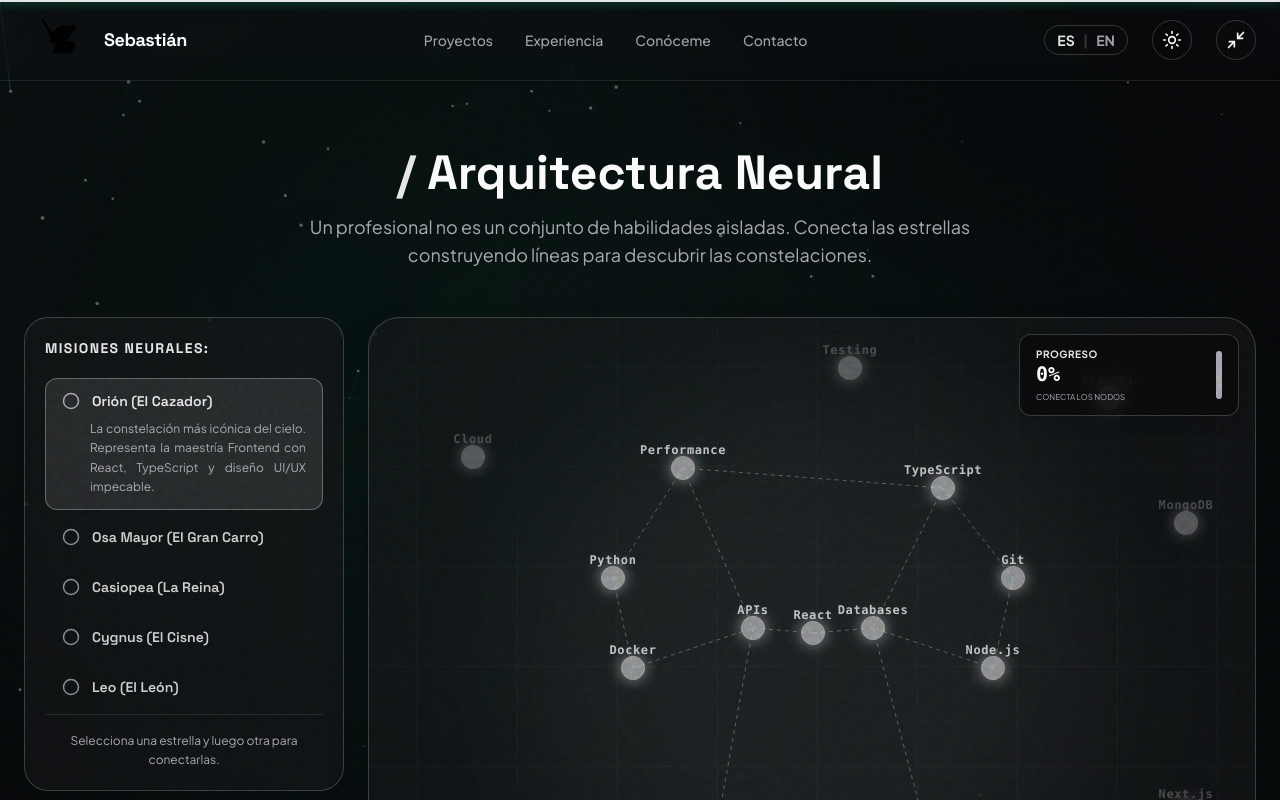
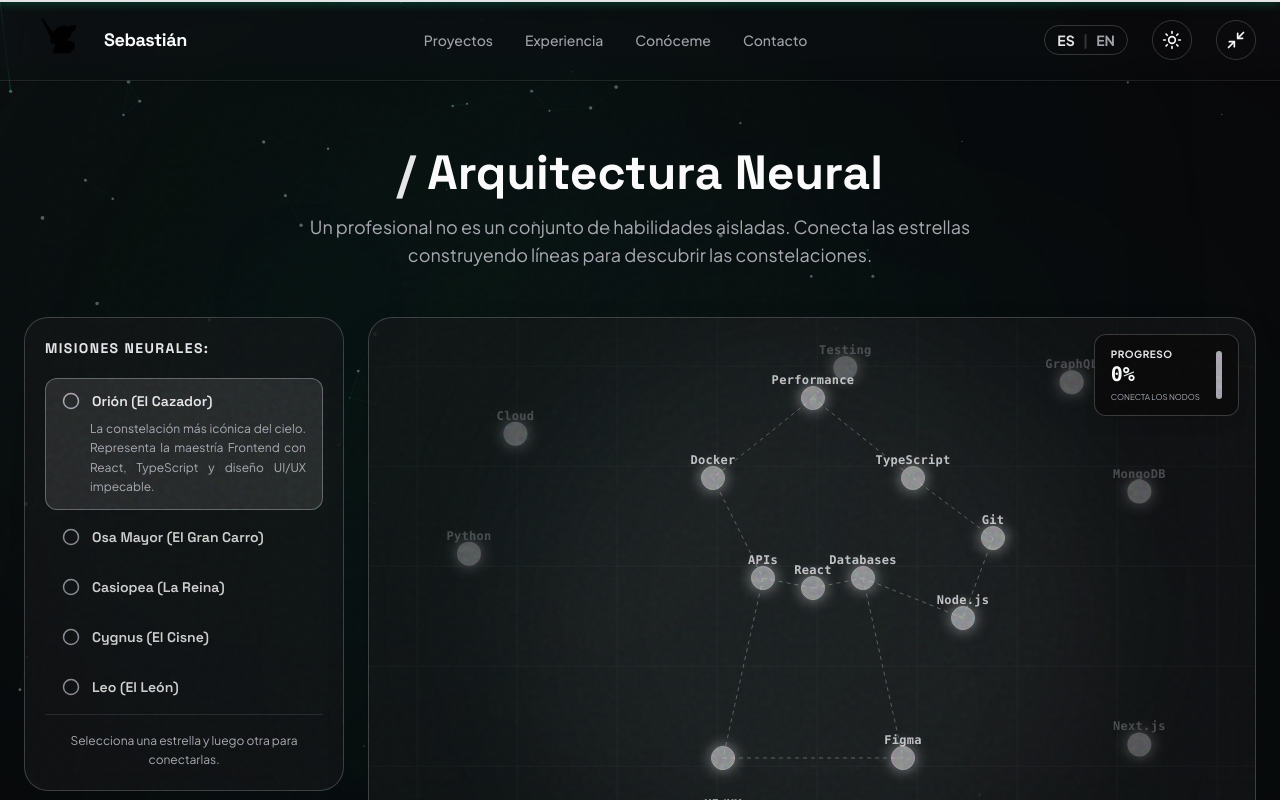
Before and after one commit to sebastianUCC2024/PortafolioPersonal, a Next.js app: page / in a window 1280 px wide. Both pictures are taken after a click on the button "Orión (El Cazador)". Shown: the part 4494-5294 px from the top of the page. Built offline with nearby package versions, Linux system fonts and the light colour scheme.

Commit message:
Cambios finales

```diff
--- a/components/sections/synergy.tsx
+++ b/components/sections/synergy.tsx
@@ -17,50 +17,50 @@ interface StarNode {
 }
 
 const INITIAL_STARS: StarNode[] = [
-    { id: "react", label: "React", x: 250, y: 200 },
-    { id: "nextjs", label: "Next.js", x: 550, y: 180 },
-    { id: "ts", label: "TypeScript", x: 650, y: 350 },
-    { id: "ui", label: "UI/UX", x: 150, y: 450 },
-    { id: "arch", label: "Arquitectura", x: 700, y: 500 },
-    { id: "perf", label: "Performance", x: 400, y: 80 },
-    { id: "backend", label: "APIs", x: 300, y: 300 },
-    { id: "db", label: "Databases", x: 500, y: 400 },
-    { id: "design", label: "Figma", x: 600, y: 550 },
-    { id: "python", label: "Python", x: 100, y: 250 },
-    { id: "cloud", label: "Cloud", x: 450, y: 500 },
-    { id: "docker", label: "Docker", x: 200, y: 350 },
-    { id: "git", label: "Git", x: 550, y: 250 },
-    { id: "testing", label: "Testing", x: 350, y: 550 },
-    { id: "node", label: "Node.js", x: 650, y: 150 },
-    { id: "graphql", label: "GraphQL", x: 500, y: 100 },
-    { id: "mongodb", label: "MongoDB", x: 150, y: 150 },
+    { id: "react", label: "React", x: 0.35, y: 0.30 },
+    { id: "nextjs", label: "Next.js", x: 0.70, y: 0.25 },
+    { id: "ts", label: "TypeScript", x: 0.80, y: 0.55 },
+    { id: "ui", label: "UI/UX", x: 0.20, y: 0.70 },
+    { id: "arch", label: "Arquitectura", x: 0.85, y: 0.80 },
+    { id: "perf", label: "Performance", x: 0.50, y: 0.15 },
+    { id: "backend", label: "APIs", x: 0.40, y: 0.50 },
+    { id: "db", label: "Databases", x: 0.65, y: 0.65 },
+    { id: "design", label: "Figma", x: 0.75, y: 0.88 },
+    { id: "python", label: "Python", x: 0.15, y: 0.35 },
+    { id: "cloud", label: "Cloud", x: 0.58, y: 0.82 },
+    { id: "docker", label: "Docker", x: 0.28, y: 0.58 },
+    { id: "git", label: "Git", x: 0.72, y: 0.40 },
+    { id: "testing", label: "Testing", x: 0.45, y: 0.88 },
+    { id: "node", label: "Node.js", x: 0.82, y: 0.22 },
+    { id: "graphql", label: "GraphQL", x: 0.62, y: 0.18 },
+    { id: "mongodb", label: "MongoDB", x: 0.18, y: 0.22 },
 ];
 
 const TARGET_CONSTELLATIONS = [
     {
         id: "orion",
-        nodes: ["perf", "ts", "backend", "react", "db", "ui", "design", "python", "docker", "git", "node"],
+        nodes: ["perf", "docker", "ts", "git", "backend", "react", "db", "node", "ui", "design"],
         edges: [
-            ["perf", "ts"], // Hombros
-            ["perf", "python"], ["python", "docker"], ["docker", "backend"], // Brazo izq
-            ["ts", "git"], ["git", "node"], ["node", "db"], // Brazo der
-            ["perf", "backend"], ["ts", "db"], // Hombros a cinturón
+            ["perf", "docker"], // Hombro izquierdo
+            ["perf", "ts"], // Hombro derecho
+            ["docker", "backend"], // Brazo izquierdo
+            ["ts", "git"], ["git", "node"], // Brazo derecho
             ["backend", "react"], ["react", "db"], // Cinturón
-            ["backend", "ui"], ["db", "design"], // Pies
+            ["node", "db"], // Conexión brazo a cinturón
+            ["backend", "ui"], ["db", "design"], // Piernas
             ["ui", "design"], // Base
         ],
         positions: {
-            perf: {x: -130, y: -200},
-            ts: {x: 130, y: -180},
-            python: {x: -200, y: -90},
-            docker: {x: -180, y: 0},
-            backend: {x: -60, y: -40},
-            react: {x: 0, y: -35},
-            db: {x: 60, y: -40},
-            git: {x: 200, y: -90},
-            node: {x: 180, y: 0},
-            ui: {x: -100, y: 180},
-            design: {x: 120, y: 190},
+            perf: {x: 0, y: -220},
+            docker: {x: -100, y: -140},
+            ts: {x: 100, y: -140},
+            git: {x: 180, y: -80},
+            node: {x: 150, y: 0},
+            backend: {x: -50, y: -40},
+            react: {x: 0, y: -30},
+            db: {x: 50, y: -40},
+            ui: {x: -90, y: 140},
+            design: {x: 90, y: 140},
         }
     },
     {
@@ -101,8 +101,8 @@ const TARGET_CONSTELLATIONS = [
         edges: [
             ["perf", "ts"], ["ts", "docker"], // Cola
             ["docker", "backend"], ["backend", "react"], ["react", "cloud"], // Cuerpo
-            ["ui", "git"], ["git", "backend"], // Ala izq
-            ["arch", "graphql"], ["graphql", "backend"], // Ala der
+            ["ui", "git"], ["git", "backend"], // Ala izquierda
+            ["arch", "graphql"], ["graphql", "backend"], // Ala derecha
         ],
         positions: {
             perf: {x: 0, y: -220},
@@ -119,11 +119,10 @@ const TARGET_CONSTELLATIONS = [
     },
     {
         id: "leo",
-        nodes: ["perf", "ts", "backend", "react", "db", "arch", "python"],
+        nodes: ["perf", "ts", "backend", "react", "db", "arch"],
         edges: [
             ["perf", "ts"], ["ts", "backend"], ["backend", "react"],
-            ["react", "db"], ["db", "arch"],
-            ["arch", "backend"], ["backend", "python"],
+            ["react", "db"], ["db", "arch"], ["arch", "backend"],
         ],
         positions: {
             perf: {x: -140, y: -140},
@@ -132,7 +131,6 @@ const TARGET_CONSTELLATIONS = [
             react: {x: 80, y: 60},
             db: {x: 140, y: 140},
             arch: {x: 40, y: 120},
-            python: {x: -50, y: 70},
         }
     }
 ];
@@ -186,32 +184,50 @@ export function SynergySection() {
     const getDynamicNodePosition = (node: StarNode, index: number): { x: number, y: number } => {
         if (isUltimateVictory) {
             // All nodes form a massive ring for the ultimate victory
+            const radius = Math.min(dimensions.width, dimensions.height) * 0.35;
             return {
-                x: (dimensions.width / 2) + Math.cos(index * (Math.PI * 2) / nodes.length) * 180,
-                y: (dimensions.height / 2) + Math.sin(index * (Math.PI * 2) / nodes.length) * 180
+                x: (dimensions.width / 2) + Math.cos(index * (Math.PI * 2) / nodes.length) * radius,
+                y: (dimensions.height / 2) + Math.sin(index * (Math.PI * 2) / nodes.length) * radius
             };
         }
 
-        if (!activeMissionId) return { x: node.x, y: node.y }; // Default position if no mission
+        if (!activeMissionId) {
+            // Default position using relative coordinates with padding
+            const padding = 0.08; // 8% padding from edges
+            return {
+                x: padding * dimensions.width + node.x * (dimensions.width * (1 - 2 * padding)),
+                y: padding * dimensions.height + node.y * (dimensions.height * (1 - 2 * padding))
+            };
+        }
 
         if (activeMissionId === "final") {
             // Final Mission: similar to victory but before connecting
+            const radius = Math.min(dimensions.width, dimensions.height) * 0.32;
             return {
-                x: (dimensions.width / 2) + Math.cos(index * (Math.PI * 2) / nodes.length) * 160,
-                y: (dimensions.height / 2) + Math.sin(index * (Math.PI * 2) / nodes.length) * 160
+                x: (dimensions.width / 2) + Math.cos(index * (Math.PI * 2) / nodes.length) * radius,
+                y: (dimensions.height / 2) + Math.sin(index * (Math.PI * 2) / nodes.length) * radius
             };
         }
 
         const mission = TARGET_CONSTELLATIONS.find(c => c.id === activeMissionId);
-        if (!mission) return { x: node.x, y: node.y };
+        if (!mission) {
+            const padding = 0.08;
+            return {
+                x: padding * dimensions.width + node.x * (dimensions.width * (1 - 2 * padding)),
+                y: padding * dimensions.height + node.y * (dimensions.height * (1 - 2 * padding))
+            };
+        }
 
         const missionNodePos = (mission as any).positions?.[node.id];
 
         if (missionNodePos) {
-            // Use specific position for this mission
+            // Use specific position for this mission (scaled to canvas size)
+            // Use a larger scale for smaller screens
+            const baseSize = Math.min(dimensions.width, dimensions.height);
+            const scale = baseSize < 500 ? baseSize / 500 : baseSize / 600;
             return {
-                x: (dimensions.width / 2) + missionNodePos.x,
-                y: (dimensions.height / 2) + missionNodePos.y
+                x: (dimensions.width / 2) + missionNodePos.x * scale,
+                y: (dimensions.height / 2) + missionNodePos.y * scale
             };
         } else {
             // Node is NOT in the mission -> Scatter them predictably to the edges
@@ -340,6 +356,14 @@ export function SynergySection() {
             return;
         }
 
+        // Validar que el nodo pertenece a la misión activa
+        const mission = TARGET_CONSTELLATIONS.find(c => c.id === activeMissionId);
+        if (activeMissionId !== "final" && mission && !mission.nodes.includes(id)) {
+            // El nodo no pertenece a esta constelación, no permitir selección
+            setSelectedNodeId(null);
+            return;
+        }
+
         // Mechanics: Click-to-Connect / Drag-to-Connect hybrid
         if (!selectedNodeId) {
             setSelectedNodeId(id);
@@ -347,11 +371,19 @@ export function SynergySection() {
             if (selectedNodeId === id) {
                 setSelectedNodeId(null);
             } else {
+                // Validar que ambos nodos pertenecen a la misión activa
+                if (activeMissionId !== "final" && mission && !mission.nodes.includes(selectedNodeId)) {
+                    setSelectedNodeId(null);
+                    return;
+                }
+
+                // Verificar si la conexión ya existe (en cualquier dirección)
                 const exists = userEdges.find(e =>
                     (e.from === selectedNodeId && e.to === id) ||
-                    (e.to === selectedNodeId && e.from === id)
+                    (e.from === id && e.to === selectedNodeId)
                 );
 
+                // Solo agregar si no existe
                 if (!exists) {
                     setUserEdges(prev => [...prev, { from: selectedNodeId, to: id }]);
                 }
@@ -503,7 +535,7 @@ export function SynergySection() {
                             ref={containerRef}
                             onPointerDown={handleContainerPointerDown}
                             onPointerMove={handleContainerPointerMove}
-                            className="relative w-full h-[500px] sm:h-[550px] md:h-[600px] lg:h-[650px] xl:h-[700px] bg-card-bg/50 border border-brand-cyan/20 rounded-[2rem] overflow-hidden shadow-2xl backdrop-blur-md select-none touch-none"
+                            className="relative w-full min-h-[400px] h-[450px] sm:h-[500px] md:h-[550px] lg:h-[600px] bg-card-bg/50 border border-brand-cyan/20 rounded-3xl overflow-hidden shadow-2xl backdrop-blur-md select-none touch-none"
                         >
                             {/* Grilla Animada Parallax - Ocultar en modo minimalista */}
                             {!isMinimal && (
@@ -529,22 +561,22 @@ export function SynergySection() {
 
                              {/* UI de Ayuda con barra de progreso vertical reducida */}
                              {activeMissionId && !isUltimateVictory && (
-                                 <FadeIn className="absolute top-4 right-4 z-20 w-auto min-w-[180px] md:min-w-[220px] pointer-events-none">
-                                     <div className="bg-background/80 border border-brand-cyan/20 px-4 py-3 rounded-xl backdrop-blur-md shadow-lg flex items-center gap-4">
-                                         <div className="flex flex-col flex-1 gap-1">
+                                 <FadeIn className="absolute top-3 right-3 md:top-4 md:right-4 z-30 w-auto pointer-events-none">
+                                     <div className="bg-background/80 border border-brand-cyan/20 px-3 py-2 md:px-4 md:py-3 rounded-xl backdrop-blur-md shadow-lg flex items-center gap-3 md:gap-4">
+                                         <div className="flex flex-col flex-1 gap-0.5 md:gap-1">
                                              <div className="flex flex-col gap-0">
-                                                 <span className="text-[10px] font-bold uppercase tracking-wider text-brand-cyan">
+                                                 <span className="text-[9px] md:text-[10px] font-bold uppercase tracking-wider text-brand-cyan">
                                                      {t.synergy.progressTitle || "Progreso"}
                                                  </span>
-                                                 <span className="text-xl font-mono font-bold text-foreground leading-tight">{progress}%</span>
+                                                 <span className="text-lg md:text-xl font-mono font-bold text-foreground leading-tight">{progress}%</span>
                                              </div>
-                                             <p className="text-[8px] text-muted uppercase tracking-normal">
+                                             <p className="text-[7px] md:text-[8px] text-muted uppercase tracking-normal hidden sm:block">
                                                  {t.synergy.connectHelp || "Conecta los nodos"}
                                              </p>
                                          </div>
 
                                          {/* Barra Vertical más pequeña */}
-                                         <div className="w-1.5 h-12 bg-muted rounded-full overflow-hidden relative">
+                                         <div className="w-1.5 h-10 md:h-12 bg-muted rounded-full overflow-hidden relative">
                                              <motion.div
                                                  initial={{ height: 0 }}
                                                  animate={{ height: `${progress}%` }}
@@ -582,7 +614,7 @@ export function SynergySection() {
                                                 const p2 = getDynamicNodePosition(n2, idx2);
 
                                                 return (
-                                                    <motion.line
+                                                    <line
                                                         key={`guide-${fromId}-${toId}`}
                                                         x1={p1.x}
                                                         y1={p1.y}
@@ -637,14 +669,13 @@ export function SynergySection() {
                                             strokeWidth={2}
                                             strokeOpacity={0.5}
                                             strokeDasharray="6 6"
-                                            className="hidden md:block"
                                         />
                                     );
                                 })()}
                             </svg>
 
                             {/* Estrellas (Nodos) */}
-                            <div className="absolute inset-0 z-10 overflow-hidden pointer-events-none">
+                            <div className="absolute inset-0 z-20 overflow-hidden pointer-events-none">
                                 {nodes.map((node, index) => {
                                     const isSelected = selectedNodeId === node.id;
                                     const activeMissionData = TARGET_CONSTELLATIONS.find(c => c.id === activeMissionId);
@@ -657,20 +688,26 @@ export function SynergySection() {
                                             key={node.id}
                                             onPointerUp={(e) => handleNodePointerUp(e, node.id)}
                                             onPointerDown={(e) => e.stopPropagation()}
+                                            style={{
+                                                position: 'absolute',
+                                                left: 0,
+                                                top: 0,
+                                                width: 0,
+                                                height: 0
+                                            }}
                                             animate={{
-                                                left: targetPos.x,
-                                                top: targetPos.y,
+                                                x: targetPos.x,
+                                                y: targetPos.y,
                                                 opacity: isFaded ? 0.3 : 1
                                             }}
                                             transition={{
                                                 duration: 0.8,
                                                 ease: [0.25, 0.1, 0.25, 1]
                                             }}
-                                            className={`absolute touch-none -translate-x-1/2 -translate-y-1/2
+                                            className={`touch-none
                                                 ${activeMissionId ? 'pointer-events-auto cursor-pointer' : 'pointer-events-none'}
                                                 ${isSelected ? 'z-50' : 'z-20'}
                                             `}
-                                            style={{ width: 0, height: 0 }}
                                         >
                                             {/* Aura para el nodo seleccionado */}
                                             {isSelected && (
@@ -678,7 +715,7 @@ export function SynergySection() {
                                                     initial={{ scale: 0.5, opacity: 0 }}
                                                     animate={{ scale: 1.5, opacity: [0.3, 0] }}
                                                     transition={{ duration: 1, repeat: Infinity, ease: "easeOut" }}
-                                                    className="absolute left-1/2 top-1/2 -translate-x-1/2 -translate-y-1/2 w-16 h-16 rounded-full bg-brand-cyan/20 pointer-events-none"
+                                                    className="absolute -translate-x-1/2 -translate-y-1/2 w-16 h-16 md:w-16 md:h-16 rounded-full bg-brand-cyan/20 pointer-events-none"
                                                 />
                                             )}
 
@@ -693,24 +730,24 @@ export function SynergySection() {
                                                         : '0 0 15px var(--brand-cyan)'
                                                 }}
                                                 transition={{ duration: 0.3, ease: "easeOut" }}
-                                                className={`absolute left-1/2 top-1/2 -translate-x-1/2 -translate-y-1/2 w-5 h-5 md:w-6 md:h-6 rounded-full
+                                                className={`absolute -translate-x-1/2 -translate-y-1/2 w-5 h-5 md:w-5 md:h-5 lg:w-6 lg:h-6 rounded-full
                                                     ${isSelected || isUltimateVictory ? 'bg-white' : 'bg-brand-cyan'}
                                                     ${isTargetNode && !isSelected ? 'animate-pulse border border-white' : ''}
                                                 `}
                                             />
 
                                             {/* Zona de click */}
-                                            <div className="absolute left-1/2 top-1/2 -translate-x-1/2 -translate-y-1/2 w-16 h-16 rounded-full bg-transparent z-10" />
+                                            <div className="absolute -translate-x-1/2 -translate-y-1/2 w-16 h-16 md:w-16 md:h-16 rounded-full bg-transparent z-10" />
 
                                             {/* Texto de la etiqueta */}
                                             <motion.div
                                                 animate={{ scale: isSelected ? 1.1 : 1 }}
                                                 transition={{ duration: 0.2 }}
-                                                className={`absolute left-1/2 -translate-x-1/2 w-32 text-center pointer-events-none
-                                                    ${node.id === 'ui' && activeMissionId === 'orion' ? 'top-8' : '-top-8'}
+                                                className={`absolute left-0 -translate-x-1/2 w-28 md:w-32 text-center pointer-events-none
+                                                    ${node.id === 'ui' && activeMissionId === 'orion' ? 'top-7 md:top-8' : '-top-7 md:-top-8'}
                                                 `}
                                             >
-                                                <span className={`text-[10px] md:text-xs font-mono tracking-wider font-bold transition-all duration-300
+                                                <span className={`text-[9px] md:text-[10px] lg:text-xs font-mono tracking-wide font-bold transition-all duration-300 whitespace-nowrap
                                                     ${isUltimateVictory || isSelected ? 'text-white drop-shadow-[0_0_8px_var(--brand-cyan)]' : 'text-brand-cyan/80'}
                                                 `}>
                                                     {t.synergyNodes?.[node.id as keyof typeof t.synergyNodes] || node.label}
@@ -728,27 +765,27 @@ export function SynergySection() {
                                         initial={{ opacity: 0 }}
                                         animate={{ opacity: 1 }}
                                         exit={{ opacity: 0 }}
-                                        className="absolute inset-0 z-40 bg-background/60 backdrop-blur-md flex flex-col items-center justify-center p-8 text-center"
+                                        className="absolute inset-0 z-40 bg-background/60 backdrop-blur-md flex flex-col items-center justify-center p-4 md:p-8 text-center"
                                     >
                                         <motion.div
                                             initial={{ scale: 0.9, y: 20 }}
                                             animate={{ scale: 1, y: 0 }}
-                                            className="bg-card-bg/90 border border-brand-cyan/30 p-8 rounded-3xl max-w-md shadow-2xl"
+                                            className="bg-card-bg/90 border border-brand-cyan/30 p-6 md:p-8 rounded-3xl max-w-md w-full shadow-2xl"
                                         >
-                                            <div className="w-16 h-16 bg-brand-cyan/20 rounded-full flex items-center justify-center mx-auto mb-6">
-                                                <Star className="text-brand-cyan" size={32} />
+                                            <div className="w-12 h-12 md:w-16 md:h-16 bg-brand-cyan/20 rounded-full flex items-center justify-center mx-auto mb-4 md:mb-6">
+                                                <Star className="text-brand-cyan" size={24} />
                                             </div>
-                                            <h4 className="text-2xl font-bold font-primary text-brand-cyan mb-2">
+                                            <h4 className="text-xl md:text-2xl font-bold font-primary text-brand-cyan mb-3 leading-tight">
                                                 {t.synergy.rewardTitle} - {t.synergy.constellations.find((c: any) => c.id === rewardMissionId)?.name}
                                             </h4>
-                                            <p className="text-foreground/80 mb-8 leading-relaxed max-h-[150px] overflow-y-auto px-2 custom-scrollbar text-sm md:text-base text-justify">
+                                            <p className="text-foreground/80 mb-6 md:mb-8 leading-relaxed max-h-[120px] md:max-h-[150px] overflow-y-auto px-2 custom-scrollbar text-sm md:text-base text-justify">
                                                 {t.synergy.constellations.find((c: any) => c.id === rewardMissionId)?.description}
                                             </p>
-                                            <div className="flex flex-col gap-3">
-                                                <Button variant="primary" size="md" className="gap-2" onClick={() => window.open('/cv.pdf', '_blank')}>
+                                            <div className="flex flex-col gap-2 md:gap-3">
+                                                <Button variant="primary" size="md" className="gap-2 w-full" onClick={() => window.open('/cv.pdf', '_blank')}>
                                                     <Download size={18} /> {t.synergy.downloadCV}
                                                 </Button>
-                                                <Button variant="ghost" size="sm" onClick={() => setRewardMissionId(null)}>
+                                                <Button variant="ghost" size="sm" className="w-full" onClick={() => setRewardMissionId(null)}>
                                                     {t.synergy.continueBtn}
                                                 </Button>
                                             </div>
```
